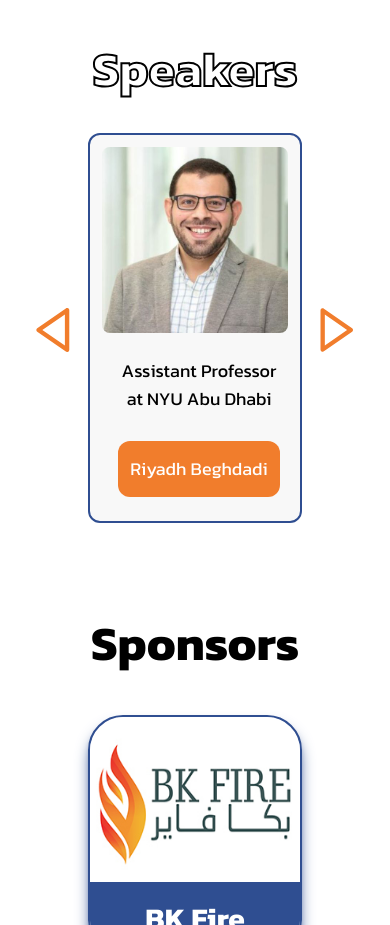
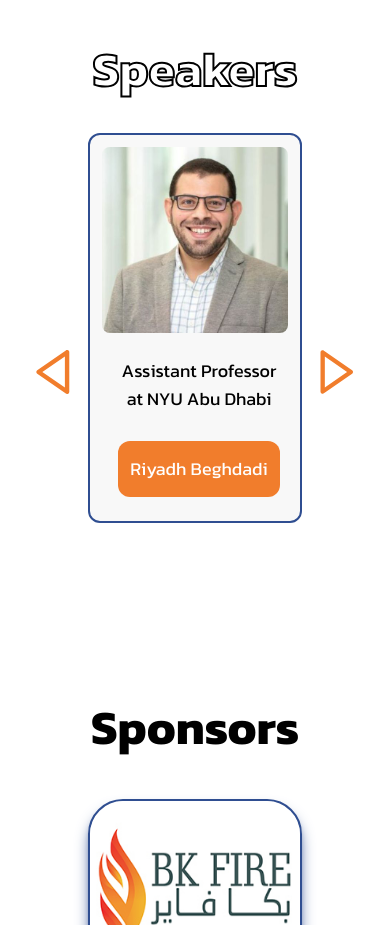
Before and after one commit to SchoolofAI-Algiers/ai-summit-23, a React (Create React App) app: page / in a window 390 px wide. Shown: the part 1700-2625 px from the top of the page. Built offline with nearby package versions, Linux system fonts and the light colour scheme; the HTML template or start-up script is replaced by a standard one; a web font is replaced by a local one.

Commit message:
add new speakers

```diff
--- a/src/components/speakers/SpeakerCard.jsx
+++ b/src/components/speakers/SpeakerCard.jsx
@@ -8,10 +8,10 @@ const SpeakerCard = ({ speaker }) => {
       style={{ maxWidth: "300px" }} // Adjust max-width as needed
     >
       <img
-        className="rounded-lg"
+        className="rounded-lg w-full h-auto lg:h-[300px] md:h-[200px] "
         src={speaker.img}
         alt={speaker.name}
-        style={{ width: "100%", height: "auto" }} // Responsive image
+        // Responsive image
       />
       <div className="py-3 pr-2 h-full">
         <p className="text-lg md:text-xs lg:text-[1.120rem] lg:leading-6 font-kanit text-black mb-4 text-center min-h-[5rem] flex items-center justify-center">
--- a/src/data/data.jsx
+++ b/src/data/data.jsx
@@ -16,6 +16,10 @@ import abed from "../assets/Abed.png";
 import hachem from "../assets/hachem.jpg";
 import debbah from "../assets/debbah.jpg";
 import onur from "../assets/onur.png";
+import hadi from "../assets/hadi.webp";
+import sofiane from "../assets/sofiane.jfif";
+
+
 import AISummitlogo from "../assets/assets2023/AISummitlogo.png";
 import SOAIlogo from "../assets/assets2023/SOAILogo.png";
 import lines_ from "../assets/assets2023/lines.png"
@@ -102,6 +106,20 @@ export const speakers = [
     description:
       "Introduction to Quantum Computing and Quantum Machine Learning",
     img: larbi,
+  },
+  {
+    id: 7,
+    name: "Mohamed El Amine Ait Hadi",
+    profession: "Artificial Intelligence Engineer",
+    description: "Artificial Intelligence Engineer",
+    img: hadi,
+  },
+  {
+    id: 8,
+    name: "Sofiane Ouaari",
+    profession: "PhD Student @ International Max Planck Research School for Intelligent Systems (IMPRS-IS)",
+    description: "Artificial Intelligence Engineer",
+    img: sofiane,
   },
 ];
 
```
Also changed, not shown: src/assets/hadi.webp (added), src/assets/sofiane.jfif (added).
